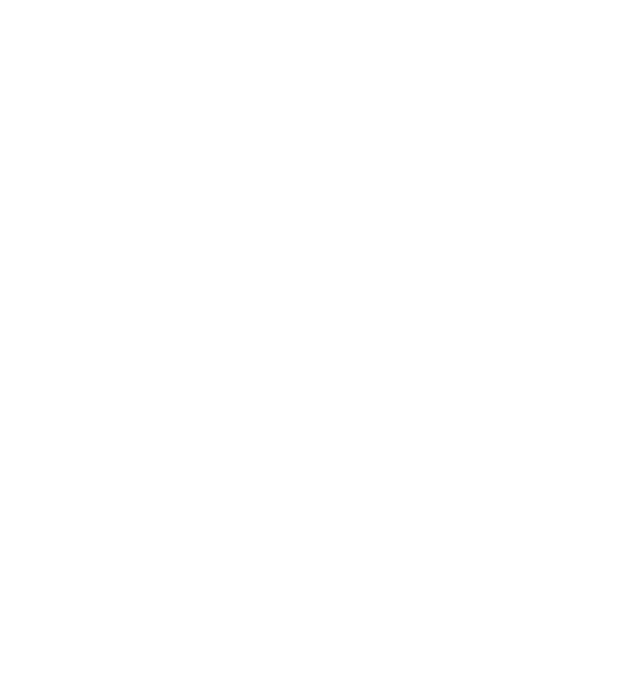
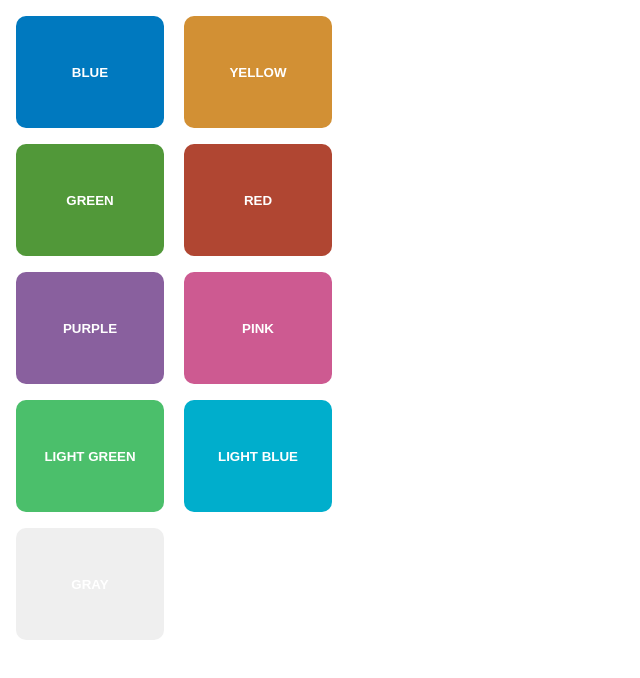
Before and after one commit to risacan/chrome-extension-waffleio, a browser extension: page index.html in a window 1280 px wide. Shown: the whole page, without its empty margins (0-640 px from the left). Drawn offline with nearby package versions, Linux system fonts and the light colour scheme.

Commit message:
:tada: Works

```diff
--- /dev/null
+++ b/index.css
@@ -0,0 +1,50 @@
+body {
+  width: 400px;
+}
+
+button {
+  width: 148px;
+  height: 7pc;
+  font-weight: 900;
+  color: #fff;
+  margin: 8px;
+  border: none;
+  border-radius: 10px;
+  text-transform: uppercase;
+}
+
+.blue {
+  background-color: rgb(0, 121, 191);
+}
+
+.yellow {
+  background-color: rgb(210, 144, 52);
+}
+
+.green {
+  background-color: rgb(81, 152, 57);
+}
+
+.red {
+  background-color: rgb(176, 70, 50);
+}
+
+.purple {
+  background-color: rgb(137, 96, 158);
+}
+
+.pink {
+  background-color: rgb(205, 90, 145);
+}
+
+.lightgreen {
+  background-color: rgb(75, 191, 107);
+}
+
+.lightblue {
+  background-color: rgb(0, 174, 204);
+}
+
+.grey {
+  background-color: rgb(131, 140, 145);
+}
--- a/index.html
+++ b/index.html
@@ -2,8 +2,19 @@
 <html>
   <head>
     <meta charset="utf-8">
-    <link rel="stylesheet" href="./index.js">
+    <script src="./node_modules/jquery/dist/jquery.min.js"></script>
+    <link rel="stylesheet" href="./index.css">
   </head>
   <body>
+    <button id="rgb(0, 121, 191)" class="blue">blue</button>
+    <button id="rgb(210, 144, 52)" class="yellow">yellow</button>
+    <button id="rgb(81, 152, 57)" class="green">green</button>
+    <button id="rgb(176, 70, 50)" class="red">red</button>
+    <button id="rgb(137, 96, 158)" class="purple">purple</button>
+    <button id="rgb(205, 90, 145)" class="pink">pink</button>
+    <button id="rgb(75, 191, 107)" class="lightgreen">light green</button>
+    <button id="rgb(0, 174, 204)" class="lightblue">light blue</button>
+    <button id="rgb(131, 140, 145)" class~"gray">gray</button>
+    <script src="./index.js"></script>
   </body>
 </html>
--- a/index.js
+++ b/index.js
@@ -0,0 +1,11 @@
+function click(e) {
+  chrome.tabs.executeScript(null,
+      {code:"$('.board, .board-body').css('background-color','" + e.target.id + "');"});
+  window.close();
+}
+document.addEventListener('DOMContentLoaded', function () {
+  var buttons = document.querySelectorAll('button');
+  for (var i = 0; i < buttons.length; i++) {
+    buttons[i].addEventListener('click', click);
+  }
+});
--- a/package.json
+++ b/package.json
@@ -4,5 +4,8 @@
   "main": "index.js",
   "repository": "https://github.com/risacan/chrome-extension-waffleio.git",
   "author": "Risa Harada <risa.harada@kidsstar.co.jp>",
-  "license": "MIT"
+  "license": "MIT",
+  "dependencies": {
+    "jquery": "^3.2.1"
+  }
 }
```
Also changed, not shown: manifest.json, 2 other files.
